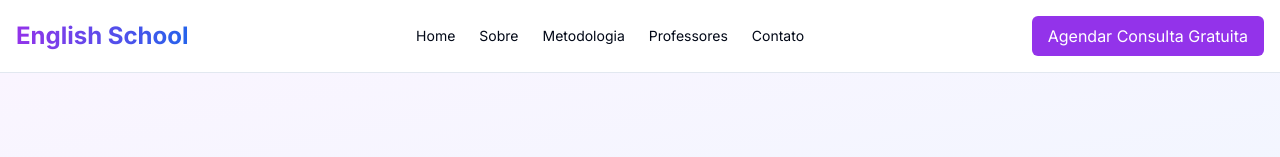
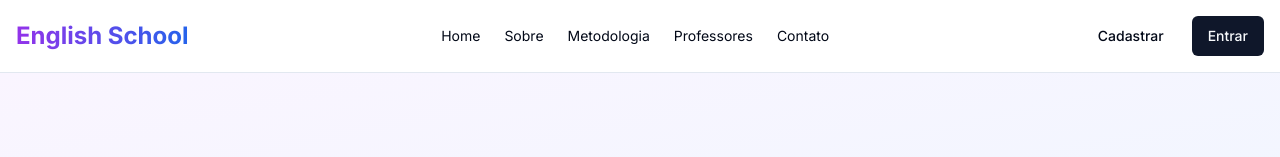
Before and after one commit to Jerixco/english-school-system, a Next.js app: page /planos in a window 1280 px wide. Shown: the top 157 px of the page. Built offline with nearby package versions, Linux system fonts and the light colour scheme; no server answers.

Commit message:
fix: acrescenta página de cadastro

```diff
--- a/src/app/agendar/page.tsx
+++ b/src/app/agendar/page.tsx
@@ -20,11 +20,14 @@ export default function AgendarPage() {
             <Link href="/professores" className="text-sm hover:text-purple-600 transition">Professores</Link>
             <Link href="/planos" className="text-sm hover:text-purple-600 transition">Planos</Link>
           </nav>
-          <Link href="/contato">
-            <button className="bg-purple-600 text-white px-4 py-2 rounded-md hover:bg-purple-700 transition">
-              Contato
-            </button>
-          </Link>
+          <div className="flex items-center gap-3">
+            <Link href="/register">
+              <Button variant="ghost">Cadastrar</Button>
+            </Link>
+            <Link href="/login">
+              <Button>Entrar</Button>
+            </Link>
+          </div>
         </div>
       </header>
 
--- a/src/app/contato/page.tsx
+++ b/src/app/contato/page.tsx
@@ -20,11 +20,14 @@ export default function ContatoPage() {
             <Link href="/professores" className="text-sm hover:text-purple-600 transition">Professores</Link>
             <Link href="/planos" className="text-sm hover:text-purple-600 transition">Planos</Link>
           </nav>
-          <Link href="/agendar">
-            <button className="bg-purple-600 text-white px-4 py-2 rounded-md hover:bg-purple-700 transition">
-              Agendar Consulta Gratuita
-            </button>
-          </Link>
+          <div className="flex items-center gap-3">
+            <Link href="/register">
+              <Button variant="ghost">Cadastrar</Button>
+            </Link>
+            <Link href="/login">
+              <Button>Entrar</Button>
+            </Link>
+          </div>
         </div>
       </header>
 
--- a/src/app/login/page.tsx
+++ b/src/app/login/page.tsx
@@ -85,10 +85,15 @@ export default function LoginPage() {
               {loading ? 'Entrando...' : 'Entrar'}
             </Button>
           </form>
-          <div className="mt-4 text-center text-sm">
-            <Link href="/" className="text-purple-600 hover:underline">
-              Voltar para o site
+          <div className="mt-4 text-center text-sm space-y-2">
+            <Link href="/register" className="text-purple-600 hover:underline">
+              Não tem uma conta? Cadastre-se
             </Link>
+            <div>
+              <Link href="/" className="text-purple-600 hover:underline">
+                Voltar para o site
+              </Link>
+            </div>
           </div>
         </CardContent>
       </Card>
--- a/src/app/page.tsx
+++ b/src/app/page.tsx
@@ -21,11 +21,11 @@ export default function HomePage() {
             <Link href="/contato" className="text-sm hover:text-purple-600 transition">Contato</Link>
           </nav>
           <div className="flex items-center gap-3">
+            <Link href="/register">
+              <Button variant="ghost">Cadastrar</Button>
+            </Link>
             <Link href="/login">
-              <Button variant="ghost">Entrar</Button>
-            </Link>
-            <Link href="/agendar">
-              <Button>Agendar Consulta Gratuita</Button>
+              <Button>Entrar</Button>
             </Link>
           </div>
         </div>
--- a/src/app/planos/page.tsx
+++ b/src/app/planos/page.tsx
@@ -65,11 +65,14 @@ export default function PlanosPage() {
             <Link href="/professores" className="text-sm hover:text-purple-600 transition">Professores</Link>
             <Link href="/contato" className="text-sm hover:text-purple-600 transition">Contato</Link>
           </nav>
-          <Link href="/agendar">
-            <button className="bg-purple-600 text-white px-4 py-2 rounded-md hover:bg-purple-700 transition">
-              Agendar Consulta Gratuita
-            </button>
-          </Link>
+          <div className="flex items-center gap-3">
+            <Link href="/register">
+              <Button variant="ghost">Cadastrar</Button>
+            </Link>
+            <Link href="/login">
+              <Button>Entrar</Button>
+            </Link>
+          </div>
         </div>
       </header>
 
```
